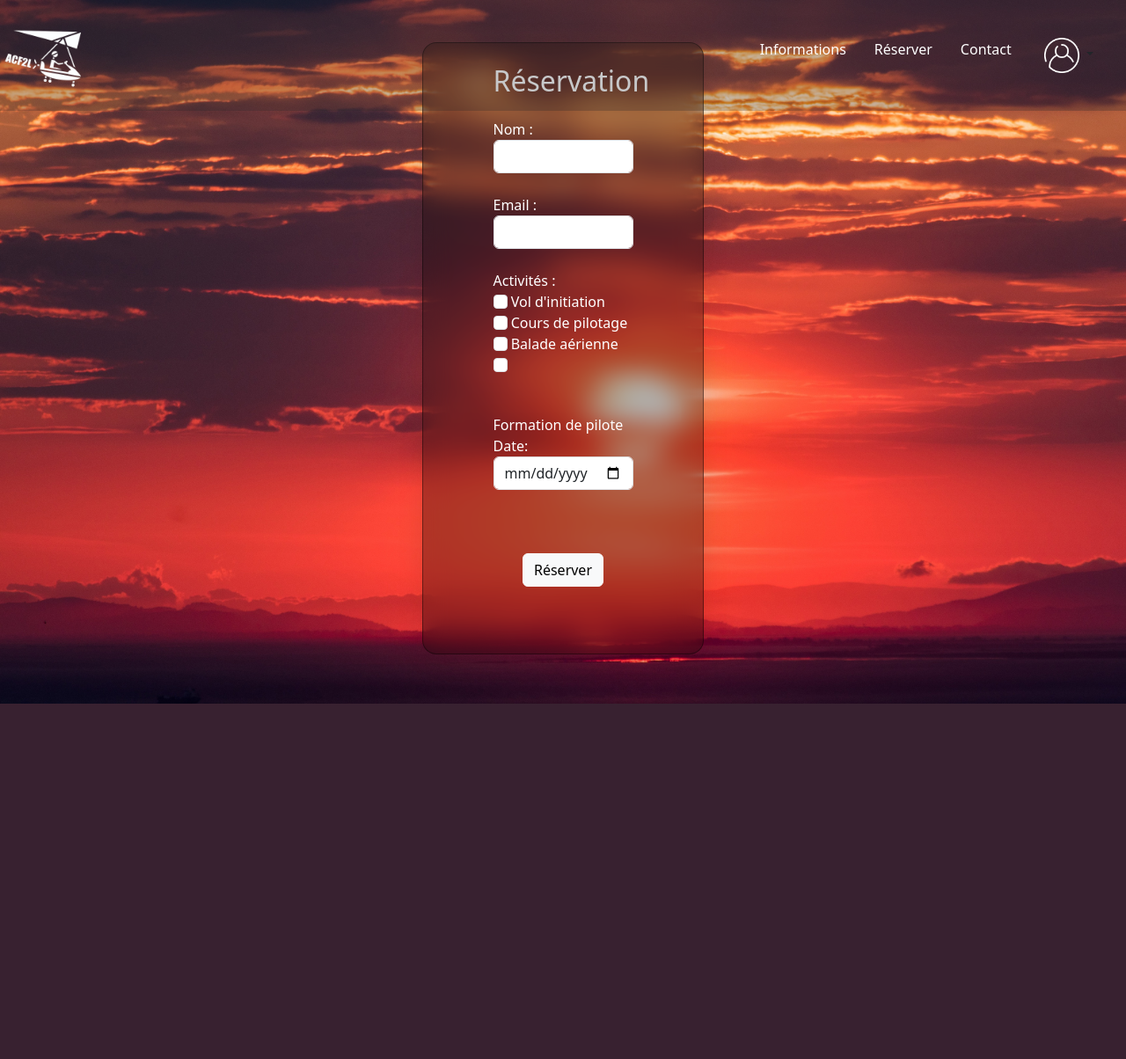
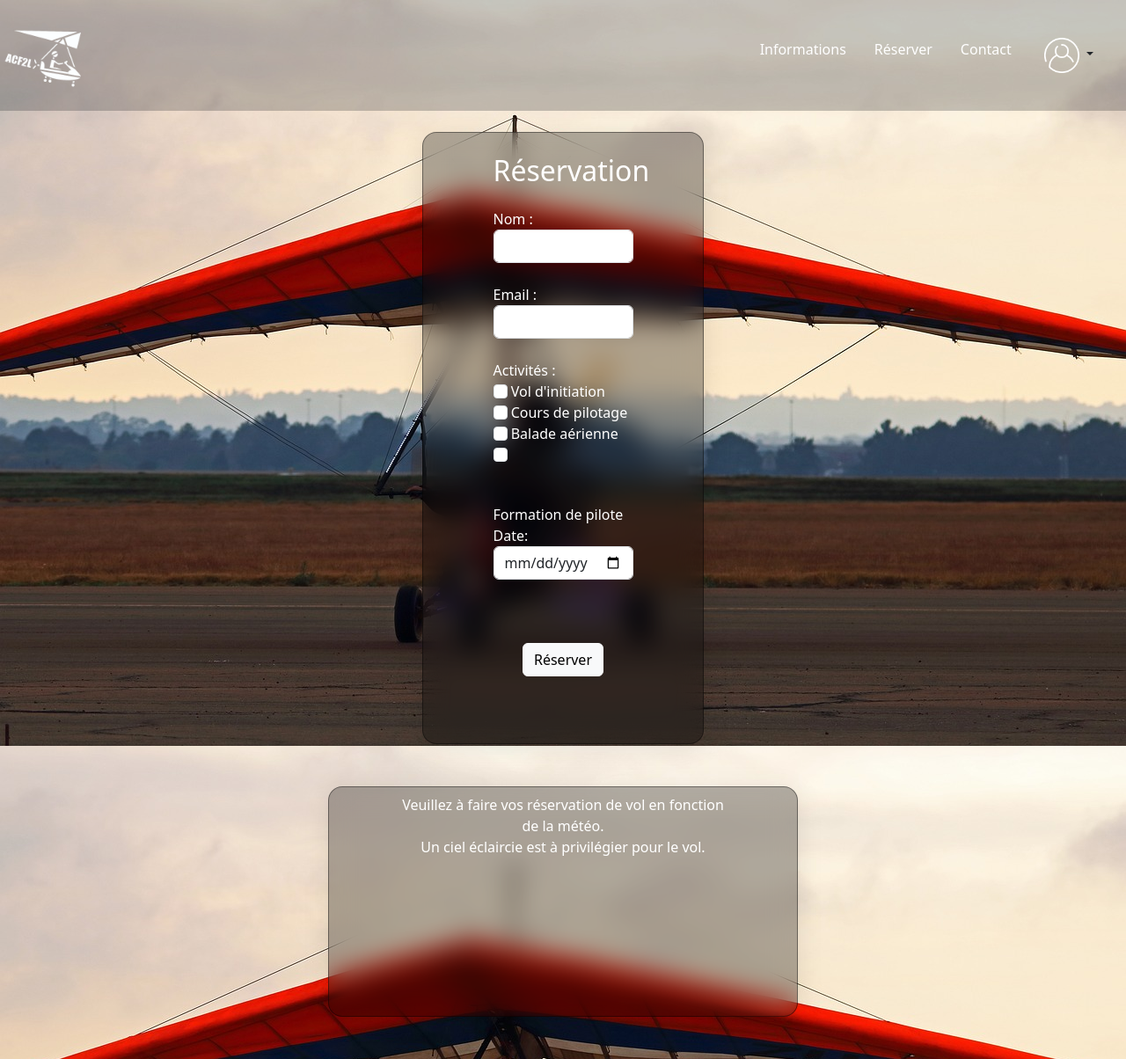
Before and after one commit to FAUPINRemi/SAE303, a PHP site: page /reservation.php in a window 1280 px wide. Shown: the whole page at 88% size. Before the commit the page ends 800 px from the top, so only its background shows below. Run offline with PHP 8.4, Linux system fonts and the light colour scheme; grey boxes are pictures that could not be loaded.

Commit message:
modif background formulaire

```diff
--- a/reservation.php
+++ b/reservation.php
@@ -5,6 +5,7 @@
   <meta name="viewport" content="width=device-width, initial-scale=1.0">
   <link rel="icon" type="image/x-icon" href="./ACF2L/images/logoaf2l.png">
   <link rel="stylesheet" href="style.css" type="text/css">
+  <link rel="stylesheet" href="style2.css">
   <script src="https://cdn.jsdelivr.net/npm/bootstrap@5.3.2/dist/js/bootstrap.bundle.min.js" integrity="sha384-C6RzsynM9kWDrMNeT87bh95OGNyZPhcTNXj1NW7RuBCsyN/o0jlpcV8Qyq46cDfL" crossorigin="anonymous"></script>
         <link href="https://cdn.jsdelivr.net/npm/bootstrap@5.3.2/dist/css/bootstrap.min.css" rel="stylesheet" integrity="sha384-T3c6CoIi6uLrA9TneNEoa7RxnatzjcDSCmG1MXxSR1GAsXEV/Dwwykc2MPK8M2HN" crossorigin="anonymous">
   <title>Réservation ULM</title>
@@ -42,7 +43,7 @@
         </ul>
     </div>
 </nav>
-  <div class="formulaire col-md-3 mt-5 mx-auto  text-white">
+  <div class="formulaire col-md-3 mx-auto mb-5  text-white " style="margin-top:150px;">
   <form action="traitement-reservation.php" class=" col-md-6 mx-auto mt-4 mb-4" method="post">
   <h2 class="text-center mb-4">Réservation</h2>
 
@@ -83,9 +84,16 @@
             <button type="submit" class="btn btn-light mb-1 mx-auto">Réserver</button>
         </div>
 
+
+
     </fieldset>
 
   </form>
+  </div>
+  <div class=" formulaire  col-md-5 mt-5 mx-auto p-2 mb-5 " >
+        <p class="w-75 text-white text-center mx-auto">Veuillez à faire vos réservation de vol en fonction de la météo. <br>Un ciel éclaircie est à privilégier pour le vol. </p>
+        <iframe style="margin: top 50px" id="widget_autocomplete_preview"  class="w-50 h-50 mx-auto  "  frameborder="0" src="https://meteofrance.com/widget/prevision/772840"></iframe>
+
   </div>
 
 
--- a/style.css
+++ b/style.css
@@ -3,7 +3,7 @@
 }
 
 body{
-    background-image: url(ACF2L/images/photo_ciel.jpg);
+    background-image: url(ACF2L/images/font-ULM.jpg);
     background-repeat:no-repeat;
     background-attachment: fixed;
     background-size: cover;
```
Also changed, not shown: ACF2L/images/font-ULM.jpg (added), index.php (line endings or trailing spaces).
